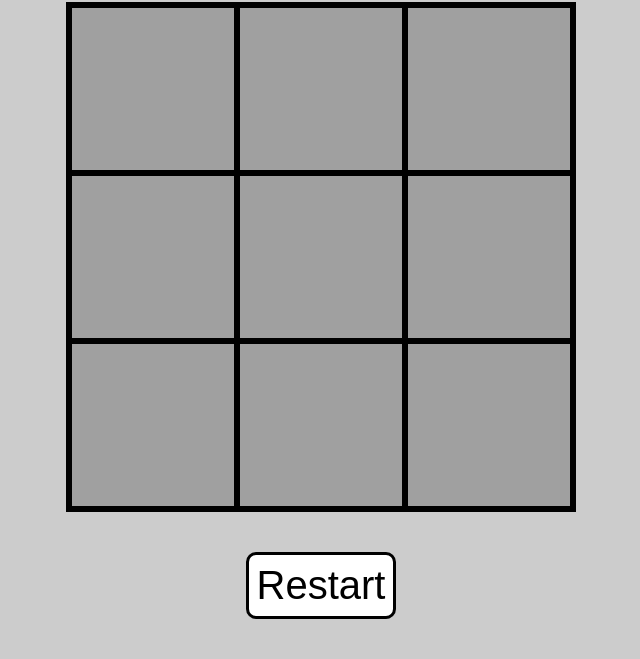
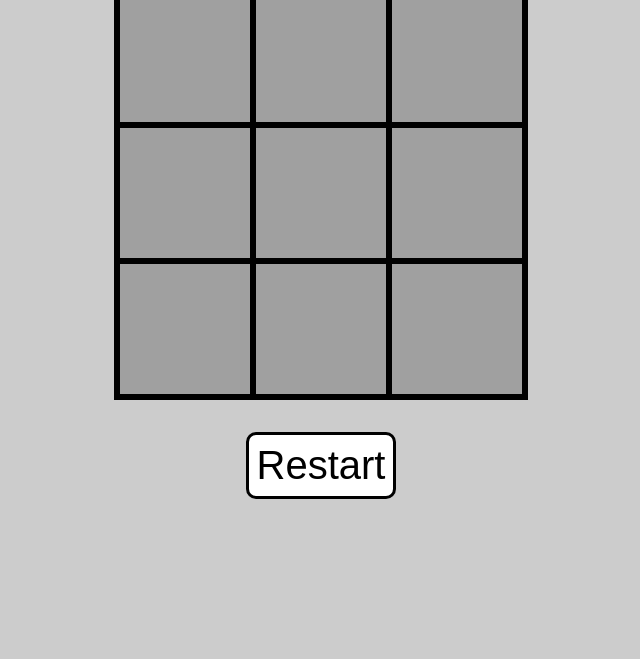
Before and after one commit to TylexTX/Tic-Tac-Toe, a plain HTML site: page index.html in a window 1280 px wide. Shown: the part 145-804 px from the top of the page, without its empty margins (319-959 px from the left). Drawn offline with Linux system fonts and the light colour scheme.

Commit message:
Add files via upload

```diff
--- a/style.css
+++ b/style.css
@@ -5,22 +5,22 @@ body {
 p {
     text-align: center;
     font-size: 10vh;
-    margin-top: 5vh;
+    margin-top: 4vh;
     margin-bottom: 0px;
 }
 
 table {
-    margin: 2vh auto 0px;
+    margin: 1vh auto 0px;
     border-collapse: collapse;
 }
 
 td {
     background-color: #a0a0a0;
-    width: 20vh;
-    height: 20vh;
+    width: 16vh;
+    height: 16vh;
     border: 0.75vh solid #000000;
     text-align: center;
-    font-size: 12.5vh;
+    font-size: 10vh;
     user-select: none;
     font-family: 'Helvetica';
 }
@@ -31,7 +31,7 @@ td:hover {
 
 button {
     display: block;
-    margin: 5vh auto;
+    margin: 4vh auto;
     font-size: 5vh;
     padding: 1vh;
     border: 0.4vh solid #000000;
```
